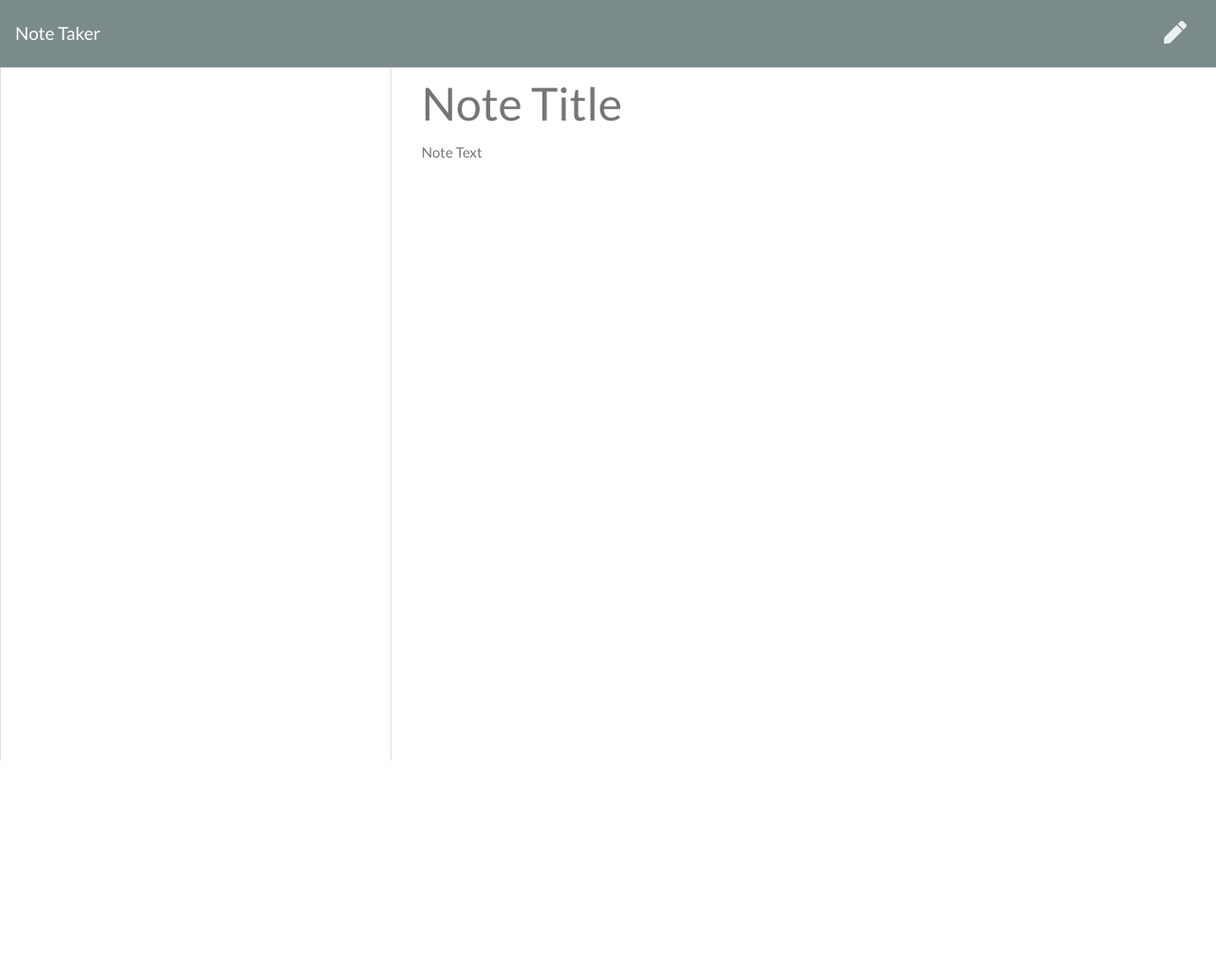
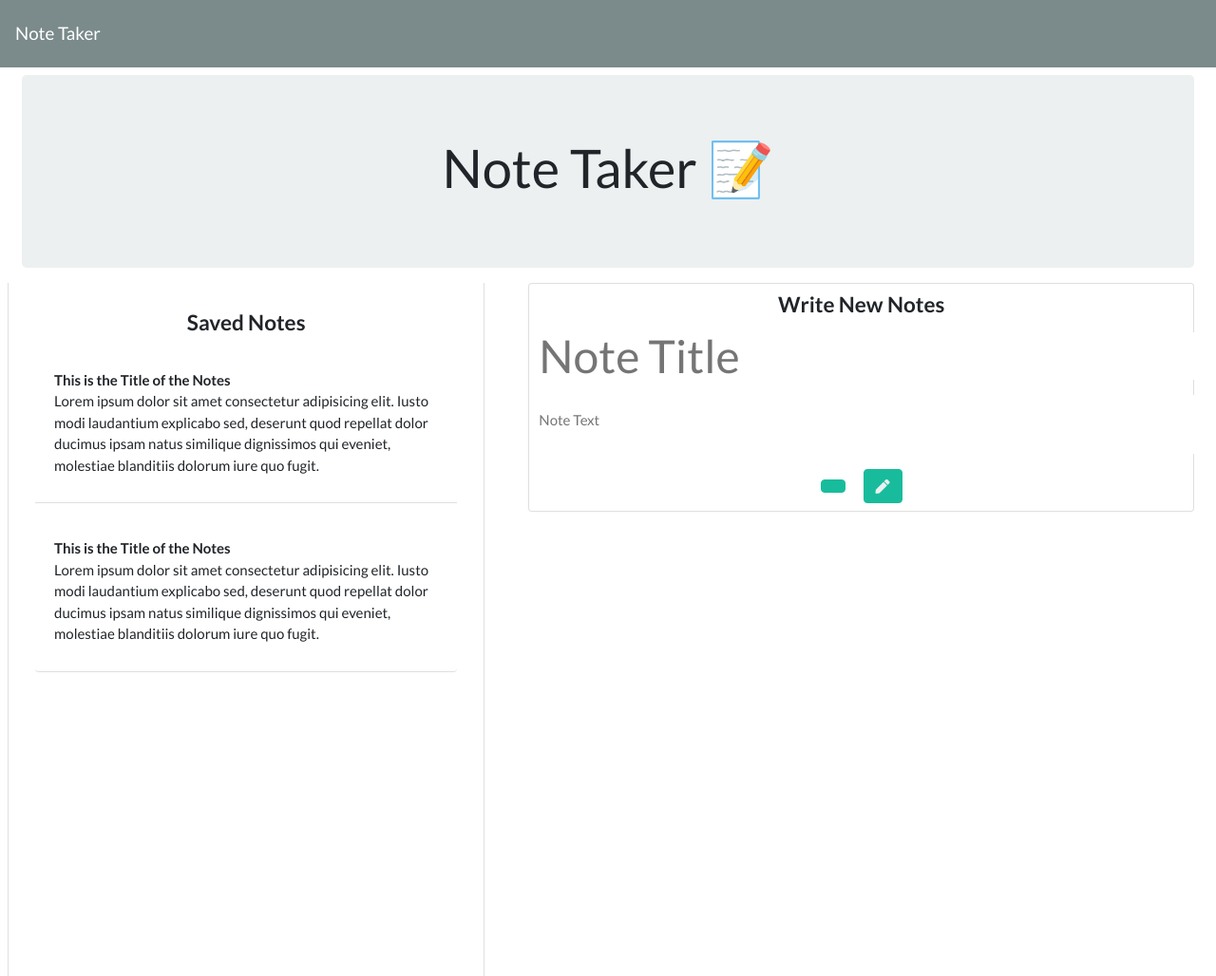
Before and after one commit to jrkrichards/Notetaker, a website: page public/notes.html in a window 1280 px wide. Shown: the whole page at 95% size. Before the commit the page ends 806 px from the top, so only its background shows below. Drawn offline with nearby package versions, Linux system fonts and the light colour scheme; no server answers.

Commit message:
UPDATE HTML: finished styling the html page

```diff
--- a/public/notes.html
+++ b/public/notes.html
@@ -16,22 +16,39 @@
   <nav class="navbar navbar-dark bg-dark">
     <a class="navbar-brand" href="/">Note Taker
     </a>
-    <div class="icons">
-      <i class="fas fa-save text-light save-note"></i>
-      <i class="fas fa-pen text-light new-note"></i>
-    </div>
   </nav>
   <div class="container-fluid">
+    <div class="jumbotron text-center m-2">
+      <h1 class="display-4">Note Taker <span role="img" aria-label="Memo">📝</span></h1>
+    </div>
     <div class="row">
-      <div class="col-4 list-container">
-        <div class="card">
-          <ul class="list-group">
-          </ul>
+      <div class="col-md-5 col-sm-6 list-container">
+        <div class="card m-2">
+          <div class="card-body">
+            <h4 class="font-weight-bold text-center m-2">Saved Notes</h4>
+            <dl class="list-group">
+              <div class="list-group-item m-2">
+                <dt>This is the Title of the Notes</dt>
+                <dd>Lorem ipsum dolor sit amet consectetur adipisicing elit. Iusto modi laudantium explicabo sed, deserunt quod repellat dolor ducimus ipsam natus similique dignissimos qui eveniet, molestiae blanditiis dolorum iure quo fugit.</dd>
+              </div>
+              <div class="list-group-item m-2">
+                <dt>This is the Title of the Notes</dt>
+                <dd>Lorem ipsum dolor sit amet consectetur adipisicing elit. Iusto modi laudantium explicabo sed, deserunt quod repellat dolor ducimus ipsam natus similique dignissimos qui eveniet, molestiae blanditiis dolorum iure quo fugit.</dd>
+              </div>
+            </dl>
+          </div>
         </div>
       </div>
-      <div class="col-8">
-        <input class="note-title" placeholder="Note Title" maxlength="28" type="text">
-        <textarea class="note-textarea" placeholder="Note Text"></textarea>
+      <div class="col-md-7 col-sm-6">
+        <div class="card m-2">
+          <h4 class="font-weight-bold text-center m-2">Write New Notes</h4>
+          <input class="note-title m-2" placeholder="Note Title" maxlength="28" type="text">
+          <textarea textarea class="note-textarea m-2" placeholder="Note Text"></textarea>
+          <div class="col-12 text-center">
+            <button type="button" class="btn btn-success text-center m-2" id="saveNotes"><i class="fas fa-save text-light save-note"></i></button>
+            <button type="button" class="btn btn-success text-center m-2" id="writeNotes"><i class="fas fa-pen text-light new-note"></i></button>
+          </div>
+        </div>
       </div>
     </div>
   </div>
```
